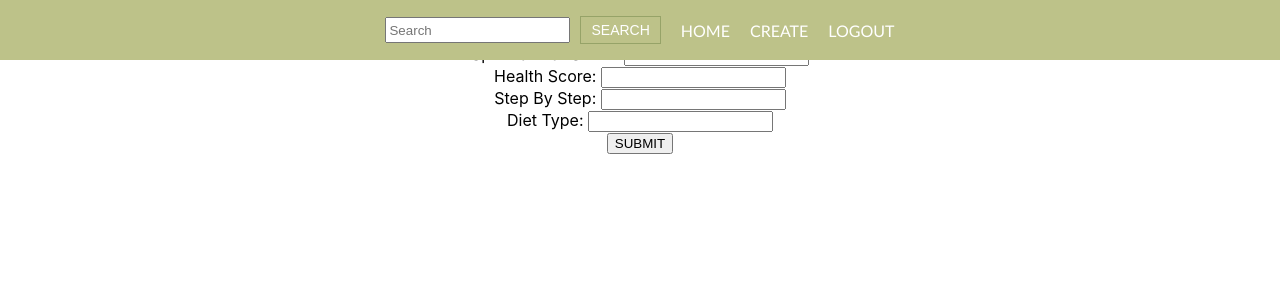
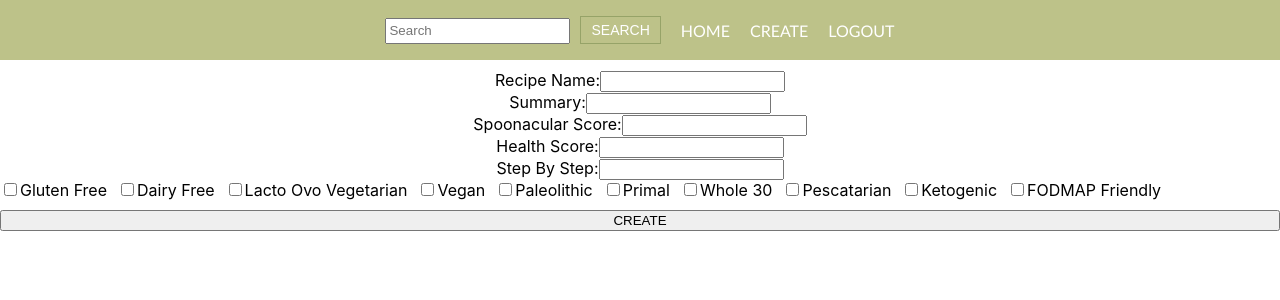
Before and after one commit to MercedesPoisson/FOOD_FOR_DEPLOY, a React (Create React App) app in the folder client/: page /create in a window 1280 px wide. Shown: the top 300 px of the page. Built offline with nearby package versions, Linux system fonts and the light colour scheme.

Commit message:
empezando filtrado

```diff
--- a/client/src/components/CardsContainer/CardsContainer.jsx
+++ b/client/src/components/CardsContainer/CardsContainer.jsx
@@ -9,6 +9,7 @@ const CardsContainer = ({recipes}) => {
         <div className={style.container}>
             {maxRecipes.map(recipe => {
                 return <Card
+                    key={recipe.id}
                     id= {recipe.id}
                     name= {recipe.name}
                     summery= {recipe.summary}
--- /dev/null
+++ b/client/src/components/Filters/Filters.jsx
@@ -0,0 +1,37 @@
+import React, { useEffect } from "react";
+import { useDispatch, useSelector } from "react-redux";
+import { getRecipes, getRecipesById, getRecipesByName, cleanDetail, getTypeDiets, filterByDiet } from "../../redux/actions";
+import style from "./Filters.module.css";
+
+const Filters = () => {
+  const dispatch = useDispatch();
+  const recipes = useSelector((state) => state.recipes);
+  const typeDiets = useSelector((state) => state.typeDiets);
+
+  useEffect(() => {
+    dispatch(getRecipes());
+    dispatch(getTypeDiets());
+  }, [dispatch]);
+
+  const handleFilterByDiet = (selectedDietType) => {
+    dispatch(filterByDiet(selectedDietType));
+  };
+
+  return (
+    <div className={style.container}>
+      <select onChange={(e) => handleFilterByDiet(e.target.value)}>
+        <option value="Filter By" disabled defaultValue>
+          Filter By
+        </option>
+        <option value="All Diet Types">All Diet Types</option>
+        {typeDiets.map((dietType) => (
+          <option key={dietType} value={dietType}>
+            {dietType}
+          </option>
+        ))}
+      </select>
+    </div>
+  );
+};
+
+export default Filters;
--- /dev/null
+++ b/client/src/components/Filters/Filters.module.css
@@ -0,0 +1,3 @@
+.container {
+    margin-top: 70px;
+}
--- a/client/src/components/NavBar/NavBar.jsx
+++ b/client/src/components/NavBar/NavBar.jsx
@@ -1,7 +1,26 @@
 import { Link } from "react-router-dom";
 import style from "./NavBar.module.css";
+import { getRecipesByName } from "../../redux/actions";
+import React, { useState } from "react";
+import { connect } from "react-redux";
 
-const NavBar = () => {
+
+const NavBar = ({getRecipesByName}) => {
+  const [ searchValue, setSearchValue ] = useState("");
+
+  const onSearch = (name) => {
+    getRecipesByName(name);
+  };
+
+  const handleSearchChange = (event) => {
+    setSearchValue(event.target.value);
+  }
+
+  const handleSearchSubmit = (event) => {
+    event.preventDefault();
+    onSearch(searchValue);
+  }
+
 
     return (
       <nav className={style.navContainer}>
@@ -10,8 +29,10 @@ const NavBar = () => {
             <div className={style.navElements}>
               <div className={style.leftSection}>
                 <div className={style.searchContainer}>
-                  <input type="text" placeholder="Search" className={style.searchInput} />
-                  <button className={style.searchButton}>SEARCH</button>
+                <form onSubmit={handleSearchSubmit}>
+                  <input type="text" placeholder="Search" className={style.searchInput} value={searchValue} onChange={handleSearchChange}/>
+                  <button className={style.searchButton} type="submit">SEARCH</button>
+                  </form>
                 </div>
               </div>
               <div className={style.rightSection}>
@@ -28,4 +49,4 @@ const NavBar = () => {
     );
   };
 
-  export default NavBar;
+  export default connect(null, { getRecipesByName })(NavBar);
--- a/client/src/components/Pagination/Pagination.jsx
+++ b/client/src/components/Pagination/Pagination.jsx
@@ -3,38 +3,41 @@ import { BsArrowLeftShort, BsArrowRightShort } from "react-icons/bs";
 import style from "./Pagination.module.css";
 
 const Pagination = ({ recipesPerPage, allRecipes, paginado }) => {
-  const totalPages = Math.ceil(allRecipes / recipesPerPage);
-  const [currentPage, setCurrentPage] = useState(1);
+  const totalPages = Math.ceil(allRecipes / recipesPerPage); // Primero calculo el numero de paginas que necesito (yo puse mostrar 20 por pagina asique deberia darme 5 paginas)
+  const [currentPage, setCurrentPage] = useState(1); // despues creo el estado para almacenar la pagina en la que estoy
 
+
+  // No ir a paginas menores a 1 o paginas mayores a la cantidad total de paginas
   const goToPage = (pageNumber) => {
     if (pageNumber < 1 || pageNumber > totalPages) {
       return; // Evitar ir a páginas inválidas
     }
-
+  //se actualiza pagina actual en el estado y se llama a la funcion de paginado con el numero de pagina seleccionado
     setCurrentPage(pageNumber);
     paginado(pageNumber);
   };
 
+   // No ir a paginas menores a 1
   const goToPreviousPage = () => {
     const previousPage = currentPage - 1;
     if (previousPage < 1) {
-      return; // Evitar ir a una página anterior inválida
+      return;
     }
-
+    //actualizo el numero de pagina y llamo a paginado con la pagina anterior
     setCurrentPage(previousPage);
     paginado(previousPage);
   };
-
+  // No ir a paginas mayores al total de paginas
   const goToNextPage = () => {
     const nextPage = currentPage + 1;
     if (nextPage > totalPages) {
       return; // Evitar ir a una página siguiente inválida
     }
-
+    //actualizo el numero de pagina y llamo a paginado con la pagina siguiente
     setCurrentPage(nextPage);
     paginado(nextPage);
   };
-
+  // renderizo los numeros de pagina como elementos de una lista
   const renderPageNumbers = () => {
     const pageNumbers = [];
     for (let i = 1; i <= totalPages; i++) {
@@ -53,7 +56,7 @@ const Pagination = ({ recipesPerPage, allRecipes, paginado }) => {
     }
     return pageNumbers;
   };
-
+  // agregue iconos de react icons
   return (
     <nav>
       <ul className={style.ul}>
--- a/client/src/redux/actions.js
+++ b/client/src/redux/actions.js
@@ -4,6 +4,9 @@ export const GET_BY_NAME = "GET_BY_NAME";
 export const GET_BY_ID = "GET_BY_ID";
 export const GET_TYPE_DIETS = "GET_TYPE_DIETS";
 export const CLEAN_DETAIL = "CLEAN_DETAIL";
+export const FILTER_BY_DIET = "FILTER_BY_DIET";
+export const DB_RECIPES = "DB_RECIPES";
+export const API_RECIPES = "API_RECIPES";
 
 export const getRecipes = () => {
     return async function(dispatch){
@@ -33,6 +36,10 @@ export const cleanDetail = () => {
     return { type: CLEAN_DETAIL};
 }
 
+export const filterByDiet = (typeDiets) => {
+    return { type: FILTER_BY_DIET, payload: typeDiets}
+}
+
 export const getTypeDiets = () => {
     return async function(dispatch){
         const apiData = await axios.get(`http://localhost:3001/Diets`);
--- a/client/src/redux/reducer.js
+++ b/client/src/redux/reducer.js
@@ -1,4 +1,4 @@
-import { GET_RECIPES, GET_BY_NAME, GET_BY_ID, GET_TYPE_DIETS, CLEAN_DETAIL } from "./actions";
+import { GET_RECIPES, GET_BY_NAME, GET_BY_ID, GET_TYPE_DIETS, CLEAN_DETAIL, FILTER_BY_DIET, DB_RECIPES, API_RECIPES } from "./actions";
 
 const initialState = {
     recipes: [],
@@ -14,11 +14,26 @@ const rootReducer = (state = initialState, action) => {
         case GET_BY_NAME:
             return {...state, recipes: action.payload }
         case GET_BY_ID:
-            return {...state, details: action.payload }
+            return {...state, detail: action.payload }
         case CLEAN_DETAIL:
             return {...state, detail: {} }
         case GET_TYPE_DIETS:
             return {...state, typeDiets: action.payload }
+        case FILTER_BY_DIET:
+            let allRecipes = state.allRecipes;
+            state.recipes = allRecipes;
+            let pointer = action.payload;
+            let recipesFilter = [...state.recipes];
+            let results = recipesFilter.filter((recipe) =>
+            recipe.diets.some((diet) => diet === pointer)
+             );
+            if (results.length === 0) {
+            results = [null];
+            }
+            return {
+            ...state,
+            recipes: results,
+            };
         case "POST_DIETS":
             return { ...state}
         default:
@@ -26,5 +41,4 @@ const rootReducer = (state = initialState, action) => {
     }
 };
 
-
 export default rootReducer;
--- a/client/src/views/Detail/Detail.jsx
+++ b/client/src/views/Detail/Detail.jsx
@@ -7,21 +7,25 @@ import { getRecipesById } from "../../redux/actions";
 const Detail = () => {
     const { id } = useParams();
     const dispatch = useDispatch();
-    const recipe = useSelector(state => state.recipe);
+    const recipe = useSelector(state => state.detail); // Modificado: utilizar 'detail' en lugar de 'recipe'
 
     useEffect(() => {
         dispatch(getRecipesById(id));
     }, [dispatch, id]);
 
+    if (!recipe) {
+        return <div>Cargando...</div>; // Mostrar mensaje de carga mientras se obtienen los detalles de la receta
+    }
+
     return (
         <div className={style.containerTotal}>
             <div className={style.containerImage}>
-                <img src={recipe?.image} alt={recipe?.name} />
+                <img src={recipe.image} alt={recipe.name} />
             </div>
             <div className={style.containerData}>
-                <h3 className={style.name}>{recipe?.name}</h3>
-                <h4>Diets: {recipe?.diets}</h4>
-                <p>Summary: {recipe?.summary}</p>
+                <h3 className={style.name}>{recipe.name}</h3>
+                <h4>Diets: {recipe.diets}</h4>
+                <p>Summary: {recipe.summary}</p>
             </div>
         </div>
     );
--- a/client/src/views/Form/Form.jsx
+++ b/client/src/views/Form/Form.jsx
@@ -1,80 +1,210 @@
+import axios from "axios";
 import { useState } from "react";
-import axios from "axios";
+import { useHistory } from "react-router-dom";
 
-const Form = ( ) => {
+import style from "./Form.module.css";
 
-    const [ form, setForm ] = useState({
+const Form = () => {
+  const history = useHistory(); // tuve que usar este por que en la version que tengo de react-router-dom no esta useNavigate
+  const [form, setForm] = useState({
     title: "",
     summary: "",
     spoonacularScore: "",
-        HealthScore: "",
+    healthScore: "",
     analyzedInstructions: "",
-        typeDiets: []
+    typeDiets: [],
   });
 
-    // const [ errors, setErrors ] = useState({
-    //     title: "",
-    //     summary: "",
-    //     spoonacularScore: "",
-    //     HealthScore: "",
-    //     analyzedInstructions: "",
-    //     typeDiets: []
-
-    // })
+  const [errors, setErrors] = useState({
+    title: "",
+    summary: "",
+    spoonacularScore: "",
+    healthScore: "",
+    analyzedInstructions: "",
+    typeDiets: [],
+  });
 
   const changeHandler = (event) => {
     const property = event.target.name;
     const value = event.target.value;
 
-        setForm({...form, [property]: value})
+    setForm({ ...form, [property]: value });
+  };
+
+  const submitHandler = (event) => {
+    event.preventDefault();
+
+    // Validación de campos
+    let formIsValid = true;
+    const errorsCopy = { ...errors };
+
+    // Verificar si los campos requeridos están vacíos
+    if (form.title.trim() === "") {
+      errorsCopy.title = "Title is required";
+      formIsValid = false;
+    } else {
+      errorsCopy.title = "";
     }
 
-    // const validate = (form) => {
-
-    // }
-
-    const submitHandler = (event) => {
-        event.preventDefault()
-        axios.post("http://localhost:3001/recipes", form)
-        .then(res =>alert(res)) // mejorar esto
-        .catch(err=>alert(err)) // mejorar esto
+    if (form.summary.trim() === "") {
+      errorsCopy.summary = "Summary is required";
+      formIsValid = false;
+    } else {
+      errorsCopy.summary = "";
     }
 
-    return(
-        <form onsSubmit={submitHandler}>
+    if (form.spoonacularScore.trim() === "") {
+      errorsCopy.spoonacularScore = "Spoonacular Score is required";
+      formIsValid = false;
+    } else {
+      errorsCopy.spoonacularScore = "";
+    }
+
+    if (form.healthScore.trim() === "") {
+      errorsCopy.healthScore = "Health Score is required";
+      formIsValid = false;
+    } else {
+      errorsCopy.healthScore = "";
+    }
+
+    // Si hay errores, actualiza el estado y detén el envío del formulario
+    if (!formIsValid) {
+      setErrors(errorsCopy);
+      return;
+    }
+
+    axios
+      .post("http://localhost:3001/recipes", form)
+      .then((res) => {
+        // Redireccionar después de enviar el formulario
+        history("/recipes"); // Cambia "/recipes" por la ruta correcta
+      })
+      .catch((err) => {
+        console.error(err);
+      });
+  };
+
+  return (
+    <div className={style.containerForm}>
+      <form onSubmit={submitHandler} className={style.formContainer}>
         <div>
-                <label>Recipe Name: </label>
-                <input type='text' name='title' value={form.title} onChange={changeHandler}></input>
+          <label>Recipe Name:</label>
+          <input
+            type="text"
+            name="title"
+            value={form.title}
+            onChange={changeHandler}
+          />
         </div>
 
         <div>
-                <label>Summary: </label>
-                <input type='text'name='summary' value={form.summary} onChange={changeHandler}></input>
+          <label>Summary:</label>
+          <input
+            type="text"
+            name="summary"
+            value={form.summary}
+            onChange={changeHandler}
+          />
         </div>
 
         <div>
-                <label>Spoonacular Score: </label>
-                <input type='text' name='spoonacularScore' value={form.spoonacularScore} onChange={changeHandler}></input>
+          <label>Spoonacular Score:</label>
+          <input
+            type="text"
+            name="spoonacularScore"
+            value={form.spoonacularScore}
+            onChange={changeHandler}
+          />
         </div>
 
         <div>
-                <label>Health Score: </label>
-                <input type='text' name='healthScore' value={form.healthScore} onChange={changeHandler}></input>
+          <label>Health Score:</label>
+          <input
+            type="text"
+            name="healthScore"
+            value={form.healthScore}
+            onChange={changeHandler}
+          />
         </div>
 
         <div>
-                <label>Step By Step: </label>
-                <input type='text' name='analyzedInstructions' value={form.analyzedInstructions} onChange={changeHandler}></input>
+          <label>Step By Step:</label>
+          <input
+            type="text"
+            name="analyzedInstructions"
+            value={form.analyzedInstructions}
+            onChange={changeHandler}
+          />
         </div>
 
+        <div className={style.checkboxContainer}>
           <div>
-                <label>Diet Type: </label>
-                <input type='text' name='typeDiets' value={form.typeDiets} onChange={changeHandler}></input>
+            <input
+              type="checkbox"
+              name="typeDiets"
+              value="gluten free"
+              onChange={changeHandler}
+            />
+            <label>Gluten Free</label>
+          </div>
+          <div>
+            <input
+              type="checkbox"
+              name="typeDiets"
+              value="dairy free"
+              onChange={changeHandler}
+            />
+            <label>Dairy Free</label>
+          </div>
+          <div>
+            <input
+              type="checkbox"
+              name="typeDiets"
+              value="lacto ovo vegetarian"
+              onChange={changeHandler}
+            />
+            <label>Lacto Ovo Vegetarian</label>
+          </div>
+          <div>
+                <input type="checkbox" name="typeDiets" value="vegan" onChange={changeHandler} />
+                <label>Vegan</label>
+            </div>
+            <div>
+                <input type="checkbox" name="typeDiets" value="paleolithic" onChange={changeHandler} />
+                <label>Paleolithic</label>
+            </div>
+            <div>
+                <input type="checkbox" name="typeDiets" value="primal" onChange={changeHandler} />
+                <label>Primal</label>
+            </div>
+            <div>
+                <input type="checkbox" name="typeDiets" value="whole 30" onChange={changeHandler} />
+                <label>Whole 30</label>
+            </div>
+            <div>
+                <input
+                type="checkbox" name="typeDiets" value="pescatarian" onChange={changeHandler} />
+                <label>Pescatarian</label>
+            </div>
+            <div>
+                <input type="checkbox" name="typeDiets" value="ketogenic" onChange={changeHandler} />
+                <label>Ketogenic</label>
+            </div>
+            <div>
+                <input type="checkbox" name="typeDiets" value="fodmap friendly" onChange={changeHandler} />
+                <label>FODMAP Friendly</label>
+            </div>
             </div>
 
-            <button type="submit" name="submit">SUBMIT</button>
+
+        <button type="submit" className={style.submitButton}>
+          CREATE
+        </button>
       </form>
-    )
+    </div>
+  );
+
+
 }
 
 export default Form;
--- /dev/null
+++ b/client/src/views/Form/Form.module.css
@@ -0,0 +1,17 @@
+.formContainer {
+    display: flex;
+    flex-direction: column;
+    margin-top: 70px;
+  }
+
+  .checkboxContainer {
+    display: flex;
+    flex-wrap: wrap;
+
+  }
+
+  .checkboxContainer > div {
+    margin-right: 10px;
+    margin-bottom: 10px;
+
+  }
--- a/client/src/views/Home/Home.jsx
+++ b/client/src/views/Home/Home.jsx
@@ -4,6 +4,7 @@ import Pagination from "../../components/Pagination/Pagination";
 import { useEffect, useState } from "react";
 import { useDispatch, useSelector } from "react-redux";
 import { getRecipes } from "../../redux/actions";
+import Filters from "../../components/Filters/Filters";
 
 
 const Home = ( ) => {
@@ -14,7 +15,7 @@ const Home = ( ) => {
     },[dispatch]);
 
     const recipes = useSelector((state) => state.recipes);
-    const recipesPerPage = 20;
+    const recipesPerPage = 9;
     const [ currentPage, setCurrentPage ] = useState(1);
 
     const pagination = (pageNumber) => {
@@ -26,8 +27,10 @@ const Home = ( ) => {
 
     return (
         <>
+        <NavBar />
+        <Filters />
         <CardsContainer recipes={currentRecipes} />
-        <NavBar />
+
         <Pagination
         recipesPerPage={recipesPerPage}
         allRecipes={recipes.length} // Número total de recetas
```
Also changed, not shown: client/src/components/NavBar/searchBar.jsx (+15 -15 lines), 2 other files (tests, documents, lock files or other folders). Lines whose indentation alone changed are shown as unchanged.
